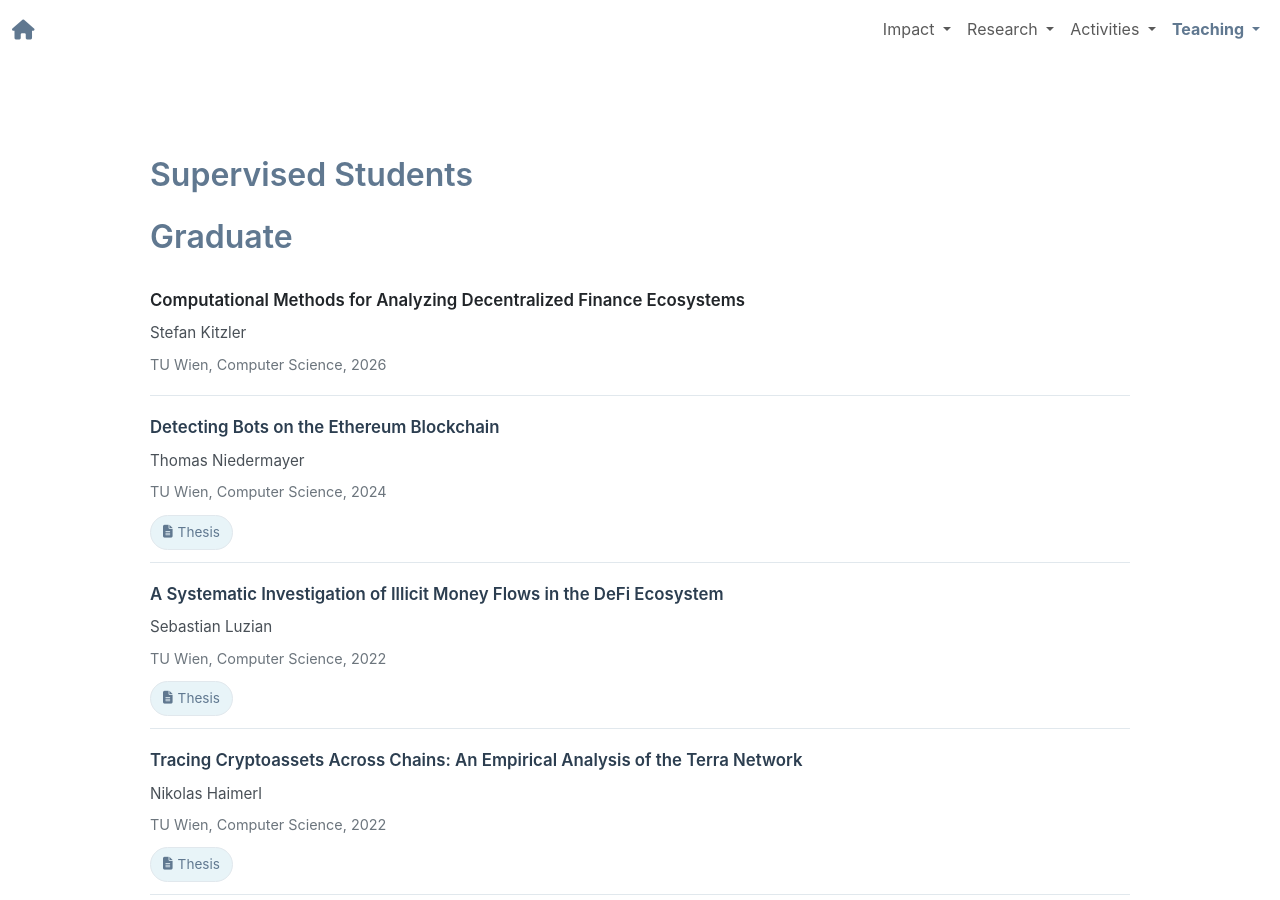
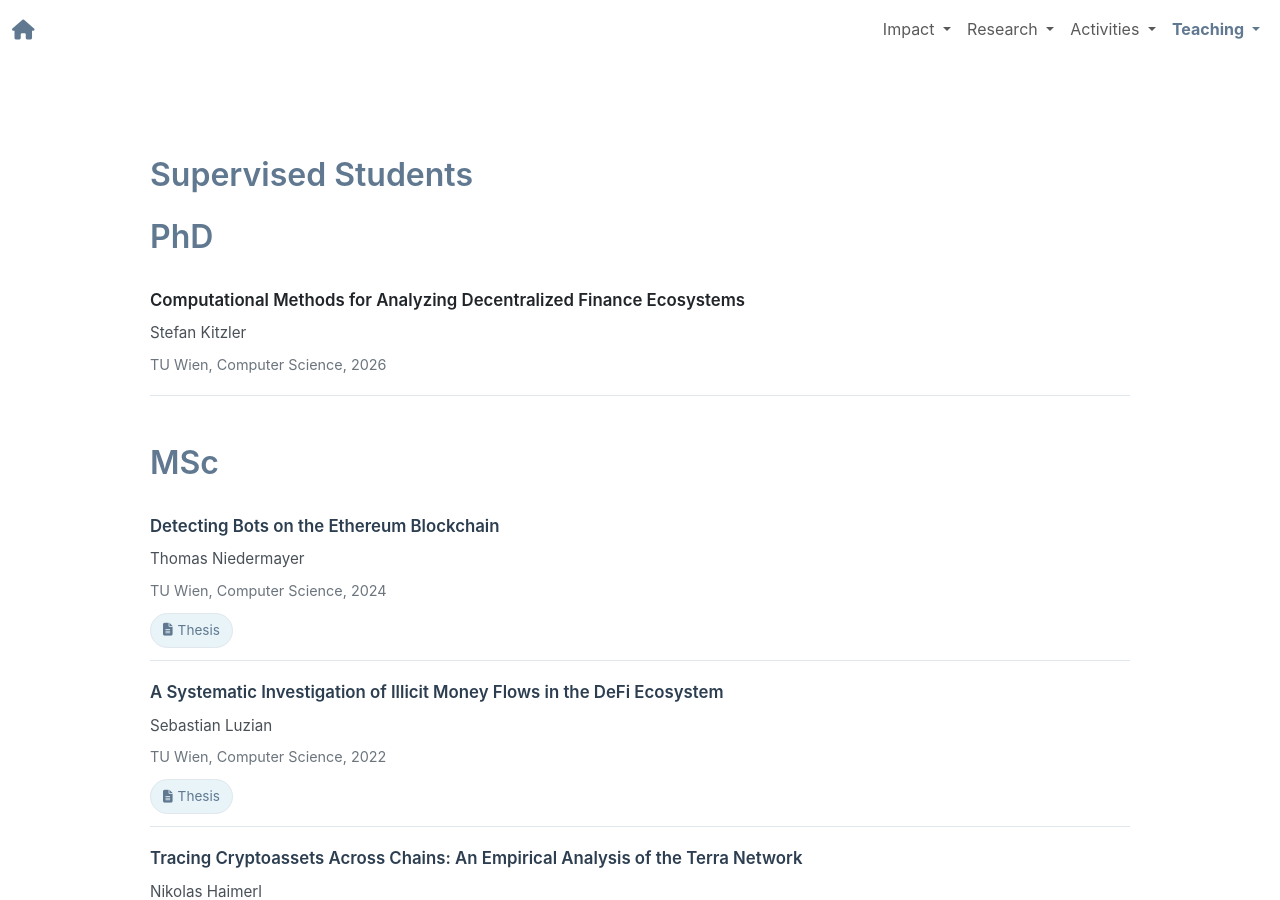
Before and after one commit to behas/behas.github.com, a Jekyll site: the page built from students.html, in a window 1280 px wide and 900 px high. Built offline with Jekyll 4.4.1, drawn with Linux system fonts in a browser that asks for light colours; a style sheet for code colours, icons or effects is not loaded.

Commit message:
Split students page into PhD, MSc, and Undergraduate sections

```diff
--- a/students.html
+++ b/students.html
@@ -2,22 +2,30 @@
 layout: default
 title: Supervised Students
 permalink: /students
-description: "Graduate and undergraduate students supervised by Bernhard Haslhofer in cryptoasset analytics, blockchain security, and data science."
-keywords: "thesis supervision, graduate students, undergraduate students, cryptoasset analytics, TU Wien"
+description: "PhD, MSc, and undergraduate students supervised by Bernhard Haslhofer in cryptoasset analytics, blockchain security, and data science."
+keywords: "thesis supervision, PhD students, MSc students, cryptoasset analytics, TU Wien"
 ---
 
 <div class="container mt-3">
 
   <h1 class="section-title">Supervised Students</h1>
 
-  {% assign phd_theses = site.data.theses | where: "type", "phd" %}
-  {% assign master_theses = site.data.theses | where: "type", "master" %}
-  {% assign graduate_theses = phd_theses | concat: master_theses | sort: "date" | reverse %}
+  {% assign phd_theses = site.data.theses | where: "type", "phd" | sort: "date" | reverse %}
+  {% assign msc_theses = site.data.theses | where: "type", "master" | sort: "date" | reverse %}
   {% assign undergraduate_theses = site.data.theses | where: "type", "bachelor" | sort: "date" | reverse %}
 
-  {% if graduate_theses.size > 0 %}
-  <h2 class="section-title mt-4">Graduate</h2>
-  {% for thesis in graduate_theses %}
+  {% if phd_theses.size > 0 %}
+  <h2 class="section-title mt-4">PhD</h2>
+  {% for thesis in phd_theses %}
+    <div class="publication-item">
+      {% include thesis.html thesis=thesis %}
+    </div>
+  {% endfor %}
+  {% endif %}
+
+  {% if msc_theses.size > 0 %}
+  <h2 class="section-title mt-5">MSc</h2>
+  {% for thesis in msc_theses %}
     <div class="publication-item">
       {% include thesis.html thesis=thesis %}
     </div>
```
